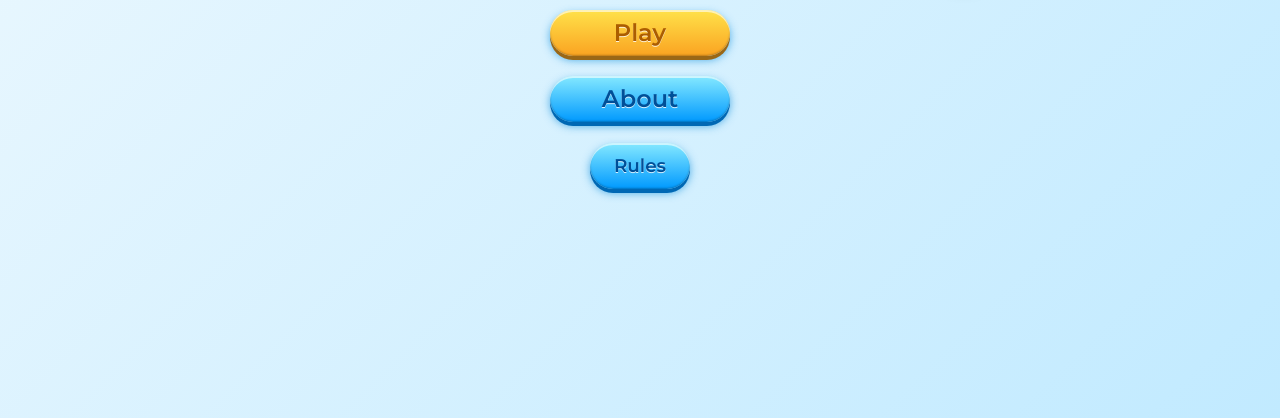
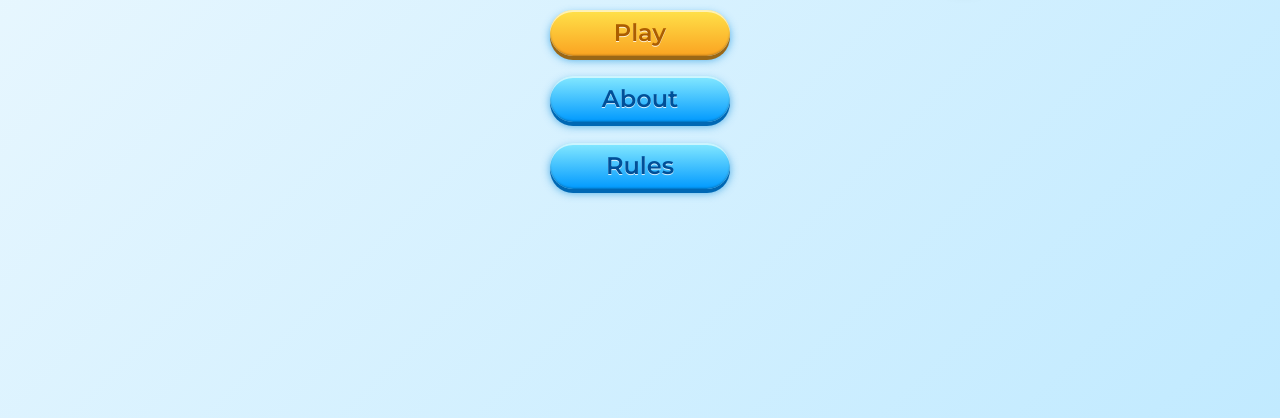
Before and after one commit to andydlin/reversi, a website: page public/index.html in a window 1280 px wide. Shown: the part 382-800 px from the top of the page. Drawn offline with nearby package versions, Linux system fonts and the light colour scheme.

Commit message:
fixed button size for rules on home

```diff
--- a/public/index.html
+++ b/public/index.html
@@ -16,7 +16,7 @@
         <ul class="main-links">
           <li><a href="name.html" class="btn btn-primary">Play</a></li>
           <li><a href="about.html" class="btn btn-secondary">About</a></li>
-          <li><a href="https://en.wikipedia.org/wiki/Reversi" target="_blank" class="btn btn-small btn-secondary">Rules</a></li>
+          <li><a href="https://en.wikipedia.org/wiki/Reversi" target="_blank" class="btn btn-secondary">Rules</a></li>
         </ul>
       </nav>
     </main>
```
